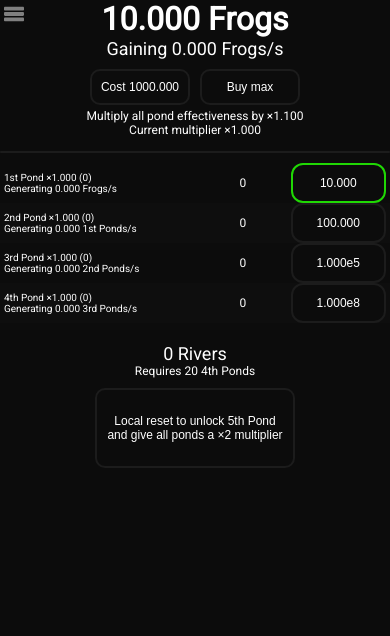
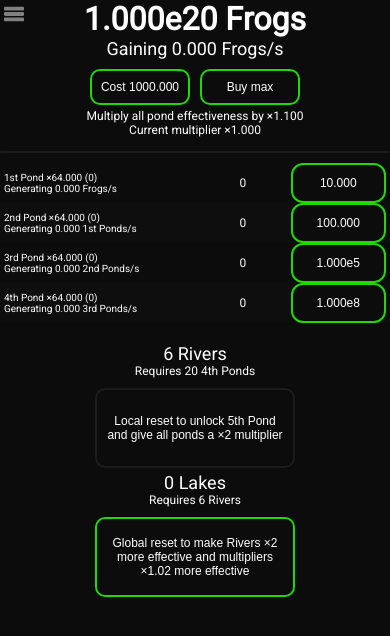
Before and after one commit to frog1123/frog-incremental-v2, a website: page src/index.html in a window 390 px wide. Drawn offline with Linux system fonts and the light colour scheme.

Commit message:
add lakes

```diff
--- a/changelog/changelog-scripts/index.js
+++ b/changelog/changelog-scripts/index.js
@@ -26,7 +26,8 @@ const changelogArray = [
   { name: 'initial-prerelease-v0.0.9b', date: '11/8/2022', content: ['added babel'] },
   { name: 'initial-prerelease-v0.0.9c', date: '11/8/2022', content: ['fixed format not working which broke game', 'removed random console log'] },
   { name: 'initial-prerelease-v0.0.9d', date: '11/9/2022', content: ['fixed 7th, 8th, 9th, 10th not resetting properly on local reset'] },
-  { name: 'initial-prerelease-v0.0.9e', date: '11/15/2022', content: ['fixed issue with ui not displaying text correctly'] }
+  { name: 'initial-prerelease-v0.0.9e', date: '11/15/2022', content: ['fixed issue with ui not displaying text correctly'] },
+  { name: 'initial-prerelease-v0.0.10a', date: '11/15/2022', updateName: 'The Lake Update', content: ['added lakes (prestige system above rivers)'] }
 ];
 
 const createChangelogs = obj => {
--- a/src/index.html
+++ b/src/index.html
@@ -21,6 +21,7 @@
   <script src="scripts/ponds.js" defer></script>
   <script src="scripts/multiplier.js" defer></script>
   <script src="scripts/rivers.js" defer></script>
+  <script src="scripts/lakes.js" defer></script>
   <script src="scripts/resets.js" defer></script>
   <script src="scripts/core/loop.js" defer></script>
   <meta name="description" content="incremental game about frogs">
@@ -72,6 +73,7 @@
       </a>
     </div>
   </div>
+  <h1 id="dev-text" style="display: none;"></h1>
   <h1 id="frog-amount-text-container"><span id="frog-amount-text"></span> Frogs</h1>
   <p id="frog-gaining-text-container">Gaining <span id="frog-gaining-text"></span> Frogs/s</p>
   <div id="page-main" style="display: block;">
@@ -232,6 +234,15 @@
           <p id="river-btn-text"></p>
         </button>
       </div>
+      <div class="prestige-btn-container">
+        <div class="prestige-info-container">
+          <p class="prestige-info-big-text"><span id="lake-amount-text"></span> Lakes</p>
+          <p class="prestige-info-small-text">Requires <span id="lake-requires-text"></span> Rivers</p>
+        </div>
+        <button id="lake-prestige-btn" class="prestige-btn green-prestige-btn">
+          <p id="lake-btn-text"></p>
+        </button>
+      </div>
     </div>
   </div>
   <div id="page-settings" style="display: none;">
--- a/src/scripts/core/player.js
+++ b/src/scripts/core/player.js
@@ -1,5 +1,5 @@
 let player = {
-  frogAmount: new Decimal('10'),
+  frogAmount: new Decimal('1e20'),
   currentPage: 'page-main',
   ponds: {
     frog: {
@@ -11,10 +11,17 @@ let player = {
         costIncrease: new Decimal('10')
       },
       river: {
-        lvl: new Decimal('0'),
+        lvl: new Decimal('6'),
         cost: new Decimal('20'),
         costIncrease: new Decimal('20'),
         effectiveness: new Decimal('2')
+      },
+      lake: {
+        lvl: new Decimal('0'),
+        cost: new Decimal('6'),
+        costIncrease: new Decimal('4'),
+        multiplierEffectiveness: new Decimal('1.02'),
+        riverEffectiveness: new Decimal('2')
       },
       tier1: {
         lvl: new Decimal('0'),
--- a/src/scripts/core/ui.js
+++ b/src/scripts/core/ui.js
@@ -7,6 +7,7 @@ const updateUI = () => {
   if (player.currentPage === 'page-main') {
     updateMultiplierUI();
     updateRiverUI();
+    updateLakeUI();
     updatePondUI(1);
     updatePondUI(2);
     updatePondUI(3);
@@ -23,6 +24,7 @@ const updateUI = () => {
 };
 
 document.getElementById('river-prestige-btn').onclick = () => upgradeRiver();
+document.getElementById('lake-prestige-btn').onclick = () => upgradeLake();
 document.getElementById('frog-pond-multiplier-buy-btn').onclick = () => upgradeMultiplier();
 document.getElementById('frog-pond-multiplier-buy-max-btn').onclick = () => upgradeMultiplierMax();
 document.getElementById('pond-t1-buy-btn').onclick = () => upgradePond(1);
--- /dev/null
+++ b/src/scripts/lakes.js
@@ -0,0 +1,25 @@
+const updateLakeUI = () => {
+  document.getElementById('lake-amount-text').textContent = fvnd(player.ponds.frog.lake.lvl);
+  document.getElementById('lake-requires-text').textContent = fvnd(player.ponds.frog.lake.cost);
+
+  document.getElementById(
+    'lake-btn-text'
+  ).textContent = `Global reset to make Rivers ×${player.ponds.frog.lake.riverEffectiveness} more effective and multipliers ×${player.ponds.frog.lake.multiplierEffectiveness} more effective`;
+
+  if (player.ponds.frog.river.lvl.gte(player.ponds.frog.lake.cost)) {
+    document.getElementById('lake-prestige-btn').classList.remove('button-disabled');
+    document.getElementById('lake-prestige-btn').classList.add('green-prestige-btn');
+  } else {
+    document.getElementById('lake-prestige-btn').classList.remove('green-prestige-btn');
+    document.getElementById('lake-prestige-btn').classList.add('button-disabled');
+  }
+};
+
+const upgradeLake = () => {
+  if (player.ponds.frog.river.lvl.gte(player.ponds.frog.lake.cost)) {
+    globalReset();
+
+    player.ponds.frog.lake.lvl = player.ponds.frog.lake.lvl.add('1');
+    player.ponds.frog.lake.cost = player.ponds.frog.lake.cost.add(player.ponds.frog.lake.costIncrease);
+  }
+};
--- a/src/scripts/multiplier.js
+++ b/src/scripts/multiplier.js
@@ -38,8 +38,14 @@ const upgradeMultiplierMax = () => {
 
 const updateMultiplierUI = () => {
   document.getElementById('frog-pond-multiplier-buy-btn-cost-text').textContent = fv(player.ponds.frog.multiplier.cost);
-  document.getElementById('frog-pond-multiplier-effectiveness-text').textContent = fv(player.ponds.frog.multiplier.effectiveness);
-  document.getElementById('frog-pond-multiplier-current-multiplier-text').textContent = fv(Decimal.pow(player.ponds.frog.multiplier.effectiveness, player.ponds.frog.multiplier.lvl));
+  document.getElementById('frog-pond-multiplier-effectiveness-text').textContent = fv(
+    player.ponds.frog.multiplier.effectiveness.mul(Decimal.pow(player.ponds.frog.lake.multiplierEffectiveness, player.ponds.frog.lake.lvl))
+  );
+  document.getElementById('frog-pond-multiplier-current-multiplier-text').textContent = fv(
+    Decimal.pow(player.ponds.frog.multiplier.effectiveness.mul(Decimal.pow(player.ponds.frog.lake.multiplierEffectiveness, player.ponds.frog.lake.lvl)), player.ponds.frog.multiplier.lvl)
+  );
+
+  console.log(Decimal.pow(player.ponds.frog.lake.multiplierEffectiveness, player.ponds.frog.lake.lvl));
 
   if (player.frogAmount.lt(player.ponds.frog.multiplier.cost)) {
     document.getElementById('frog-pond-multiplier-buy-btn').classList.remove('default-multiplier-buy-btn');
--- a/src/scripts/ponds.js
+++ b/src/scripts/ponds.js
@@ -17,7 +17,10 @@ const generatePonds = () => {
   const speed = 1000 / player.devSettings.loopSpeed;
   let ponds = player.ponds.frog;
 
-  const mult = Decimal.pow(player.ponds.frog.multiplier.effectiveness, player.ponds.frog.multiplier.lvl).mul(Decimal.pow(player.ponds.frog.river.effectiveness, player.ponds.frog.river.lvl));
+  const mult = Decimal.pow(
+    player.ponds.frog.multiplier.effectiveness.mul(Decimal.pow(player.ponds.frog.lake.multiplierEffectiveness, player.ponds.frog.lake.lvl)),
+    player.ponds.frog.multiplier.lvl
+  ).mul(Decimal.pow(player.ponds.frog.river.effectiveness.mul(Decimal.pow(player.ponds.frog.lake.riverEffectiveness, player.ponds.frog.lake.lvl)), player.ponds.frog.river.lvl));
 
   player.frogAmount = player.frogAmount.add(ponds.tier1.lvl.div(speed).mul(ponds.tier1.mult).mul(mult));
   ponds.tier1.lvl = ponds.tier1.lvl.add(ponds.tier2.lvl.div(speed).mul(ponds.tier2.mult).mul(mult));
@@ -42,8 +45,8 @@ const updatePondUI = tier => {
   document.getElementById(`pond-t${tier}-cost-text`).textContent = fv(player.ponds.frog[`tier${tier}`].cost);
   document.getElementById(`pond-t${tier}-mult-text`).textContent = fv(
     player.ponds.frog[`tier${tier}`].mult
-      .mul(Decimal.pow(player.ponds.frog.multiplier.effectiveness, player.ponds.frog.multiplier.lvl))
-      .mul(Decimal.pow(player.ponds.frog.river.effectiveness, player.ponds.frog.river.lvl))
+      .mul(Decimal.pow(player.ponds.frog.multiplier.effectiveness.mul(Decimal.pow(player.ponds.frog.lake.multiplierEffectiveness, player.ponds.frog.lake.lvl)), player.ponds.frog.multiplier.lvl))
+      .mul(Decimal.pow(player.ponds.frog.river.effectiveness.mul(Decimal.pow(player.ponds.frog.lake.riverEffectiveness, player.ponds.frog.lake.lvl)), player.ponds.frog.river.lvl))
   );
   document.getElementById(`pond-t${tier}-amount-bought-text`).textContent = player.ponds.frog[`tier${tier}`].amountBought;
 
--- a/src/scripts/resets.js
+++ b/src/scripts/resets.js
@@ -48,3 +48,10 @@ const localReset = () => {
   player.ponds.frog.tier9.amountBought = new Decimal('0');
   player.ponds.frog.tier10.amountBought = new Decimal('0');
 };
+
+const globalReset = () => {
+  localReset();
+
+  player.ponds.frog.river.lvl = new Decimal('0');
+  player.ponds.frog.river.cost = new Decimal('20');
+};
--- a/src/scripts/rivers.js
+++ b/src/scripts/rivers.js
@@ -4,10 +4,13 @@ const updateRiverUI = () => {
   document.getElementById('river-amount-text').textContent = fvnd(player.ponds.frog.river.lvl);
   document.getElementById('river-requires-text').textContent = `${player.ponds.frog.river.cost} ${pondnum[player.ponds.frog.highestTier - 1]}`;
   if (player.ponds.frog.highestTier < 10) {
-    document.getElementById('river-btn-text').textContent = `Local reset to unlock ${pondnum[player.ponds.frog.highestTier]} Pond and give all ponds a ×${
-      player.ponds.frog.river.effectiveness
-    } multiplier`;
-  } else document.getElementById('river-btn-text').textContent = `Local reset to unlock give all ponds a ×${player.ponds.frog.river.effectiveness} multiplier`;
+    document.getElementById('river-btn-text').textContent = `Local reset to unlock ${pondnum[player.ponds.frog.highestTier]} Pond and give all ponds a ×${player.ponds.frog.river.effectiveness.mul(
+      Decimal.pow(player.ponds.frog.lake.riverEffectiveness, player.ponds.frog.lake.lvl)
+    )} multiplier`;
+  } else
+    document.getElementById('river-btn-text').textContent = `Local reset to unlock give all ponds a ×${player.ponds.frog.river.effectiveness.mul(
+      Decimal.pow(player.ponds.frog.lake.riverEffectiveness, player.ponds.frog.lake.lvl)
+    )} multiplier`;
 
   if (player.ponds.frog[`tier${player.ponds.frog.highestTier}`].lvl.gte(player.ponds.frog.river.cost)) {
     document.getElementById('river-prestige-btn').classList.remove('button-disabled');
--- a/src/styles/prestige.css
+++ b/src/styles/prestige.css
@@ -22,6 +22,14 @@
 }
 
 @media screen and (max-width: 650px) {
+  .prestige-btn {
+    width: 240px;
+    height: 100px;
+    border-radius: 10px;
+  }
+}
+
+@media screen and (max-width: 580px) {
   .prestige-btn {
     width: 200px;
     height: 80px;
--- a/src/styles/styles.css
+++ b/src/styles/styles.css
@@ -88,3 +88,8 @@ button {
   margin-bottom: 10px;
   margin-top: 10px;
 }
+
+#dev-text {
+  width: max-content;
+  margin: auto;
+}
```
